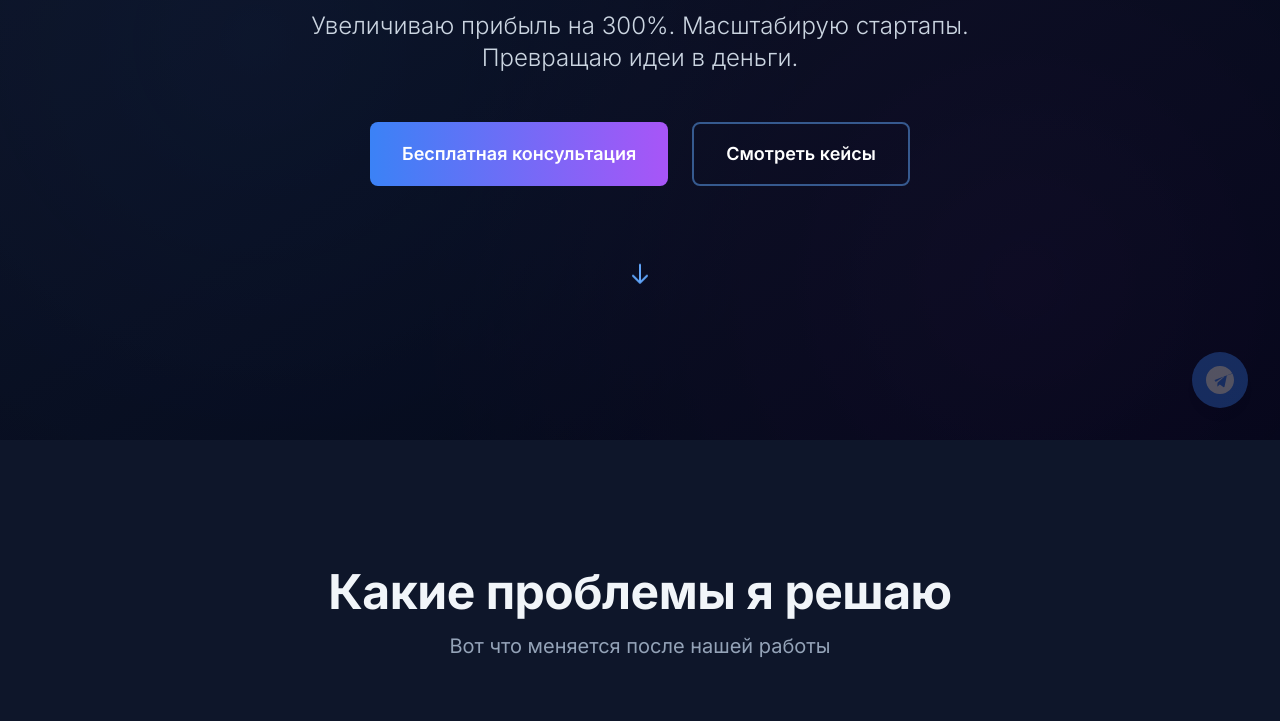
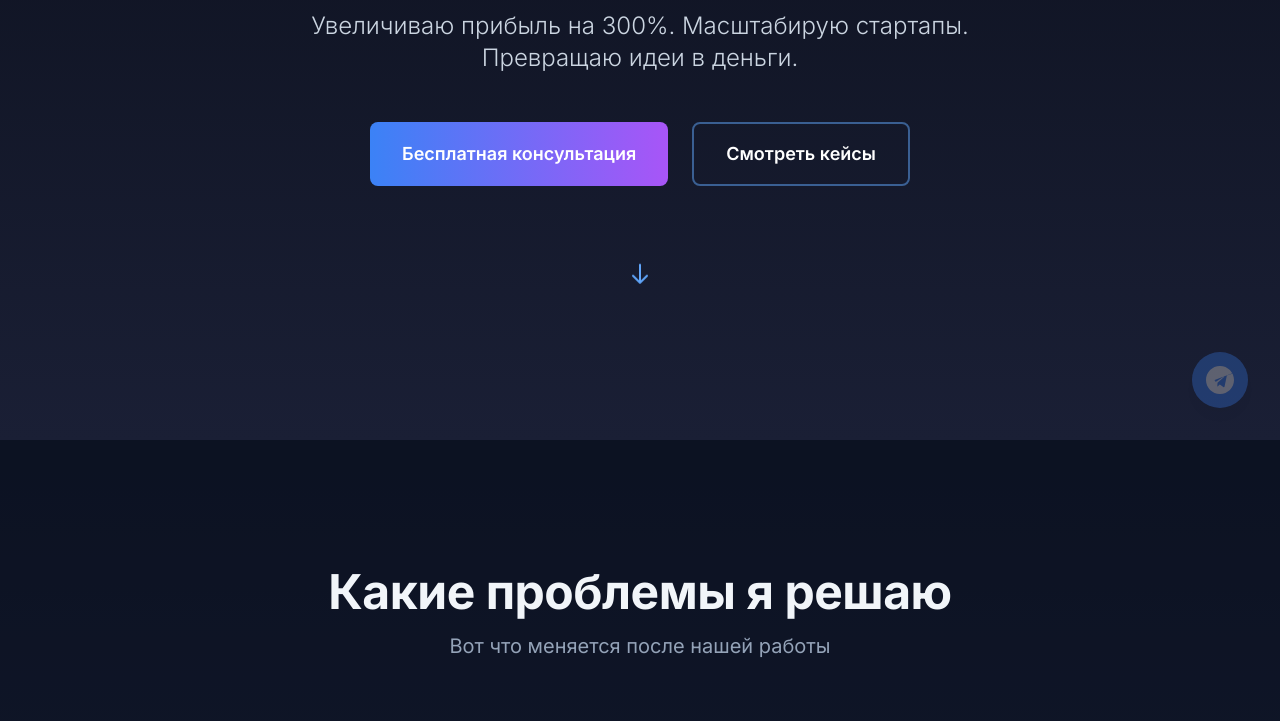
Before and after one commit to Melnikovjj/expert-visit-card, a website built with Vite: page index.html in a window 1280 px wide. Shown: the part 360-1081 px from the top of the page. Built offline with nearby package versions, Linux system fonts and the light colour scheme; some packages are replaced by stand-ins of ours.

Commit message:
Fix design: remove problematic gradients

```diff
--- a/index.html
+++ b/index.html
@@ -15,9 +15,6 @@
 
   <!-- HERO SECTION -->
   <section class="relative min-h-screen flex items-center justify-center pt-20 pb-20 px-4">
-    <div class="absolute inset-0 bg-gradient-to-br from-slate-900 to-slate-950 -z-10"></div>
-    <div class="absolute inset-0 opacity-30 -z-10 bg-[radial-gradient(circle_at_20%_50%,rgba(59,130,246,0.15),transparent_50%),radial-gradient(circle_at_80%_80%,rgba(217,70,239,0.15),transparent_50%)]"></div>
-
     <div class="max-w-4xl w-full text-center">
       <div class="mb-6 inline-block px-4 py-2 rounded-full bg-blue-500/10 border border-blue-500/30 backdrop-blur-sm">
         <span class="text-sm font-semibold text-blue-300">✨ Новое поколение консалтинга</span>
--- a/src/styles.css
+++ b/src/styles.css
@@ -16,7 +16,8 @@ html {
 
 body {
   font-family: 'Inter', -apple-system, BlinkMacSystemFont, 'Segoe UI', sans-serif;
-  background: #0f172a;
+  background: linear-gradient(180deg, #0a0e1a 0%, #1a1f35 100%);
+  background-attachment: fixed;
   color: #f1f5f9;
   line-height: 1.6;
   min-height: 100vh;
```
Also changed, not shown: dist/assets/index-DFiApUa7.css (deleted), dist/assets/index-Djuenewz.js (deleted), dist/index.html.
